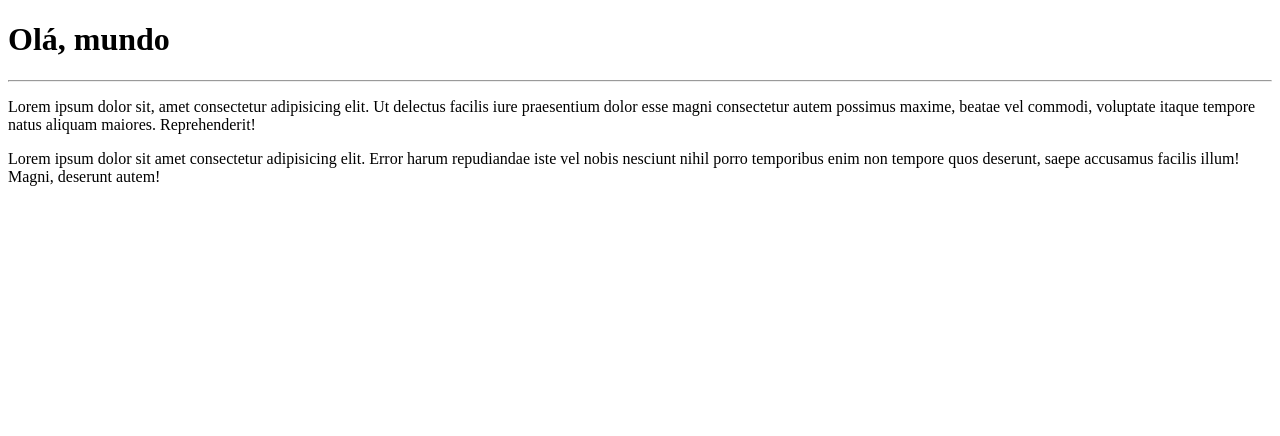
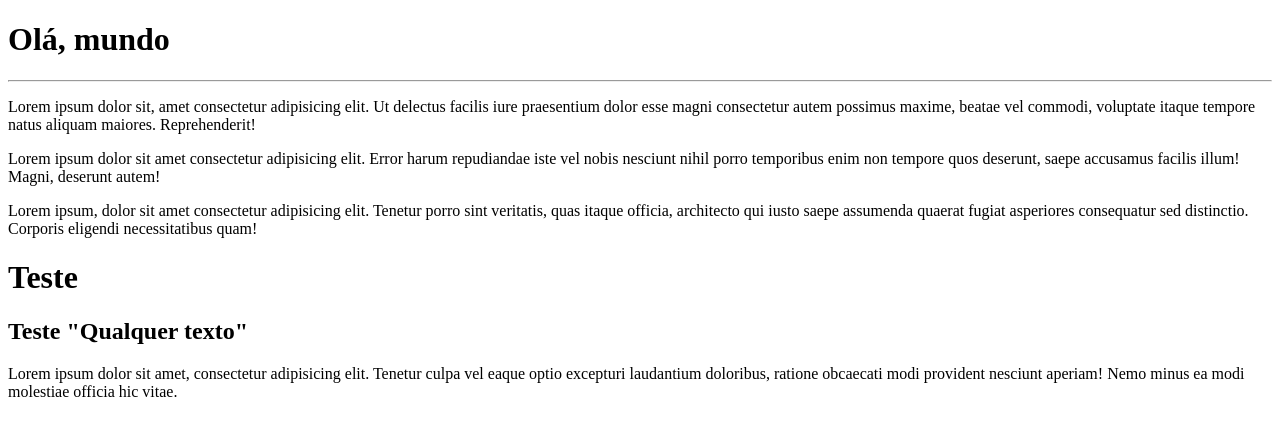
Before and after one commit to yasminsfernandes/Ola-Mundo, a plain HTML site: page site-exemplo/index.html in a window 1280 px wide. Drawn offline with Linux system fonts and the light colour scheme.

Commit message:
Realizei testes

```diff
--- a/site-exemplo/index.html
+++ b/site-exemplo/index.html
@@ -11,5 +11,10 @@
     <hr>
     <p>Lorem ipsum dolor sit, amet consectetur adipisicing elit. Ut delectus facilis iure praesentium dolor esse magni consectetur autem possimus maxime, beatae vel commodi, voluptate itaque tempore natus aliquam maiores. Reprehenderit!</p>
     <p>Lorem ipsum dolor sit amet consectetur adipisicing elit. Error harum repudiandae iste vel nobis nesciunt nihil porro temporibus enim non tempore quos deserunt, saepe accusamus facilis illum! Magni, deserunt autem!</p>
+    <p>Lorem ipsum, dolor sit amet consectetur adipisicing elit. Tenetur porro sint veritatis, quas itaque officia, architecto qui iusto saepe assumenda quaerat fugiat asperiores consequatur sed distinctio. Corporis eligendi necessitatibus quam!
+        <h1>Teste</h1>
+        <h2>Teste "Qualquer texto"</h2>
+        <p>Lorem ipsum dolor sit amet, consectetur adipisicing elit. Tenetur culpa vel eaque optio excepturi laudantium doloribus, ratione obcaecati modi provident nesciunt aperiam! Nemo minus ea modi molestiae officia hic vitae.</p>
+    </p>
 </body>
 </html>
```
